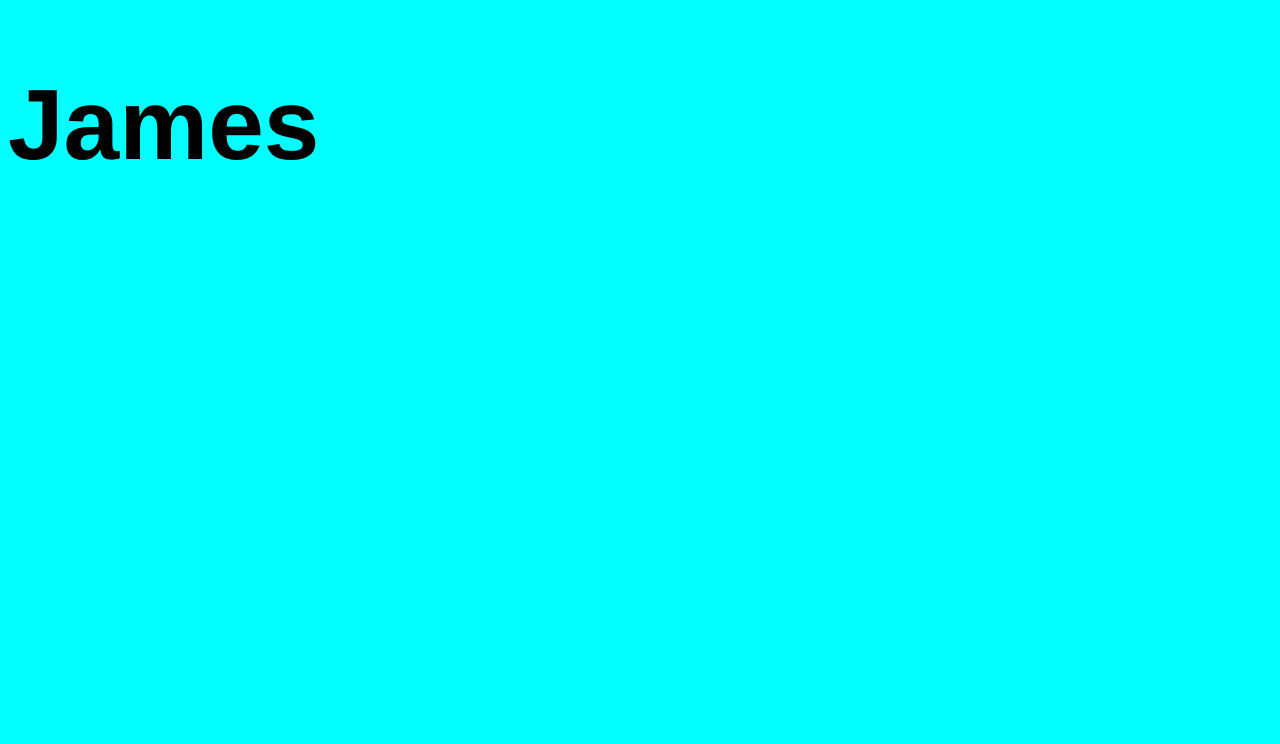
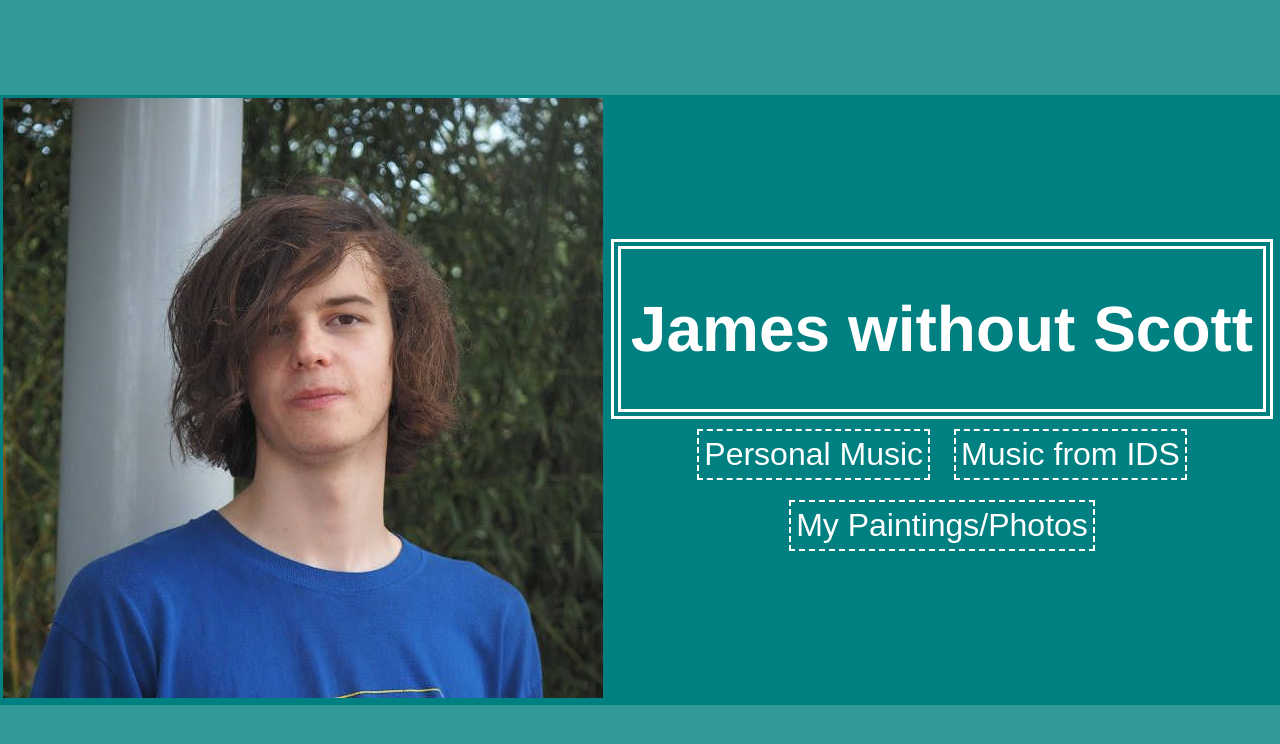
Before and after one commit to JameswithoutScott/JameswithoutScott.github.io, a plain HTML site: page index.html in a window 1280 px wide. Drawn offline with Linux system fonts and the light colour scheme.

Commit message:
Add files via upload

```diff
--- a/index.html
+++ b/index.html
@@ -1,22 +1,34 @@
 <!doctype html>
 
 <html>
-    <head>
-        <title>James' Website</title>
-    </head>
 
-    <style>
-        body{
-            background-color: aqua;
-        }
-        .title{
-            font-family: 'Franklin Gothic Medium', 'Arial Narrow', Arial, sans-serif;
-            font-size: 100px;
-        }
-    </style>
+<head>
+    <title>James' Website</title>
+    <link rel="stylesheet" href="style.css">
+</head>
 
-    <body>
-        <h1 class="title">James</h1>
-    </body>
+<body>
+    <div class="crap">
+        <table>
+            <tr>
+                <!-- The hub -->
+                <td>
+                    <img src="james.jpg">
+                </td>
+                <td style="text-align: center; padding-left: 5px; padding-right: 5px;">
+                    <div class="title">
+                        <h1>James without Scott</h1>
+                    </div>
+                    <button onclick="location.href='https://jameswithoutscott.bandcamp.com/music'">Personal Music</button>
+                    <button disabled>Music from IDS</button>
+                    <button onclick="location.href='https://drive.google.com/drive/folders/1omtr9zgKgrsdhCeTLjeUzVY5M6QWgmVG'">My Paintings/Photos</button>
+                </td>
+            </tr>
+            <!-- <tr>
+                    <td>Music</td>
+                </tr> -->
+        </table>
+    </div>
+</body>
 
 </html>
--- /dev/null
+++ b/style.css
@@ -0,0 +1,47 @@
+.crap {
+    background-color: teal;
+    color: white;
+    display: flex;
+    justify-content: center;
+    align-items: center;
+}
+
+
+.title {
+    font-family: 'Franklin Gothic Medium', 'Arial Narrow', Arial, sans-serif;
+    font-size: xx-large;
+    border-style: double;
+    border-width: 10px;
+    border-color: white;
+    text-align: center;
+}
+
+table {
+    width: 100%;
+}
+
+button {
+    align-items: center;
+    font-size: xx-large;
+    color: white;
+    background-color: transparent;
+    text-align: center;
+    border: 2px dashed white;
+    padding: 5px;
+    margin: 10px;
+
+}
+
+button:hover {
+    background-color: white;
+    color: #008080;
+}
+
+body {
+    background-color: #008080cc;
+    margin: 0;
+    height: 100vh;
+    display: flex;
+    justify-content: center;
+    align-items: center;
+}
```
Also changed, not shown: james.jpg (added).
